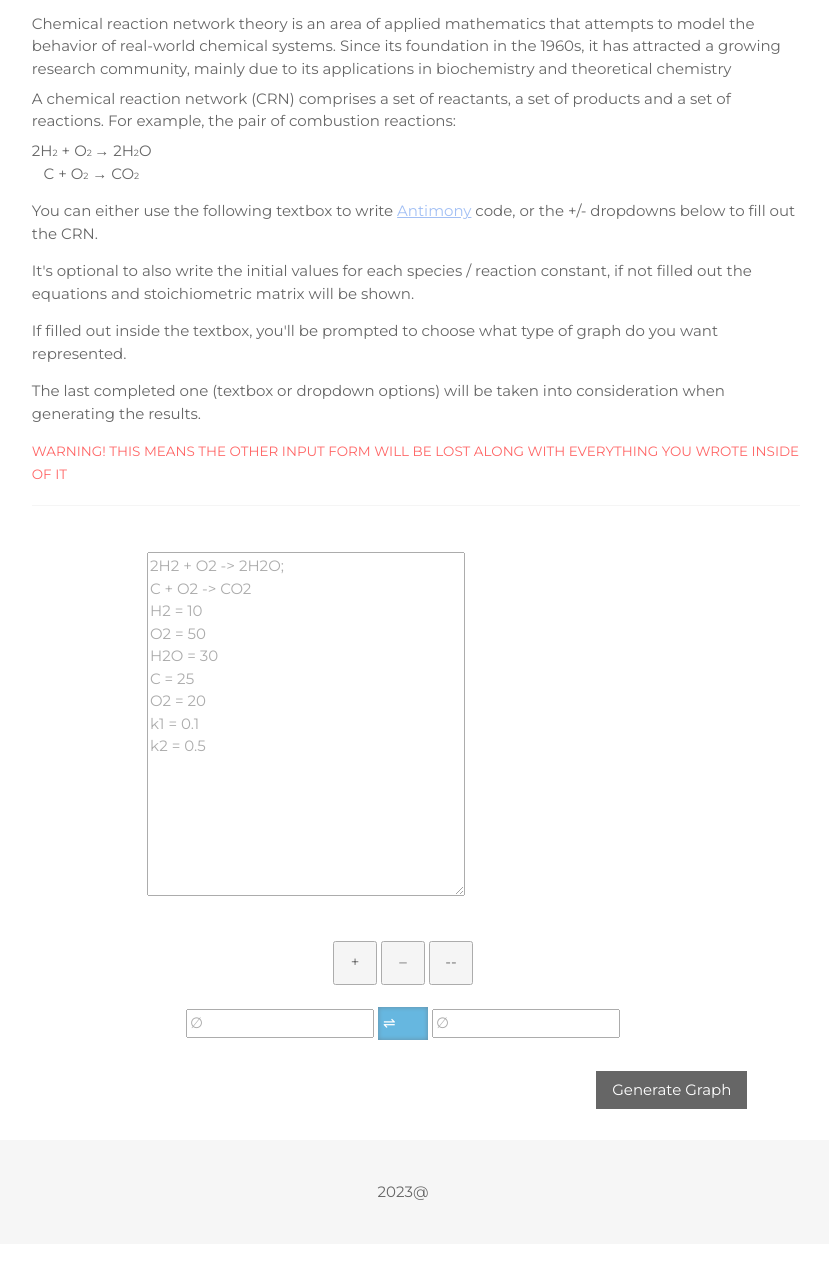
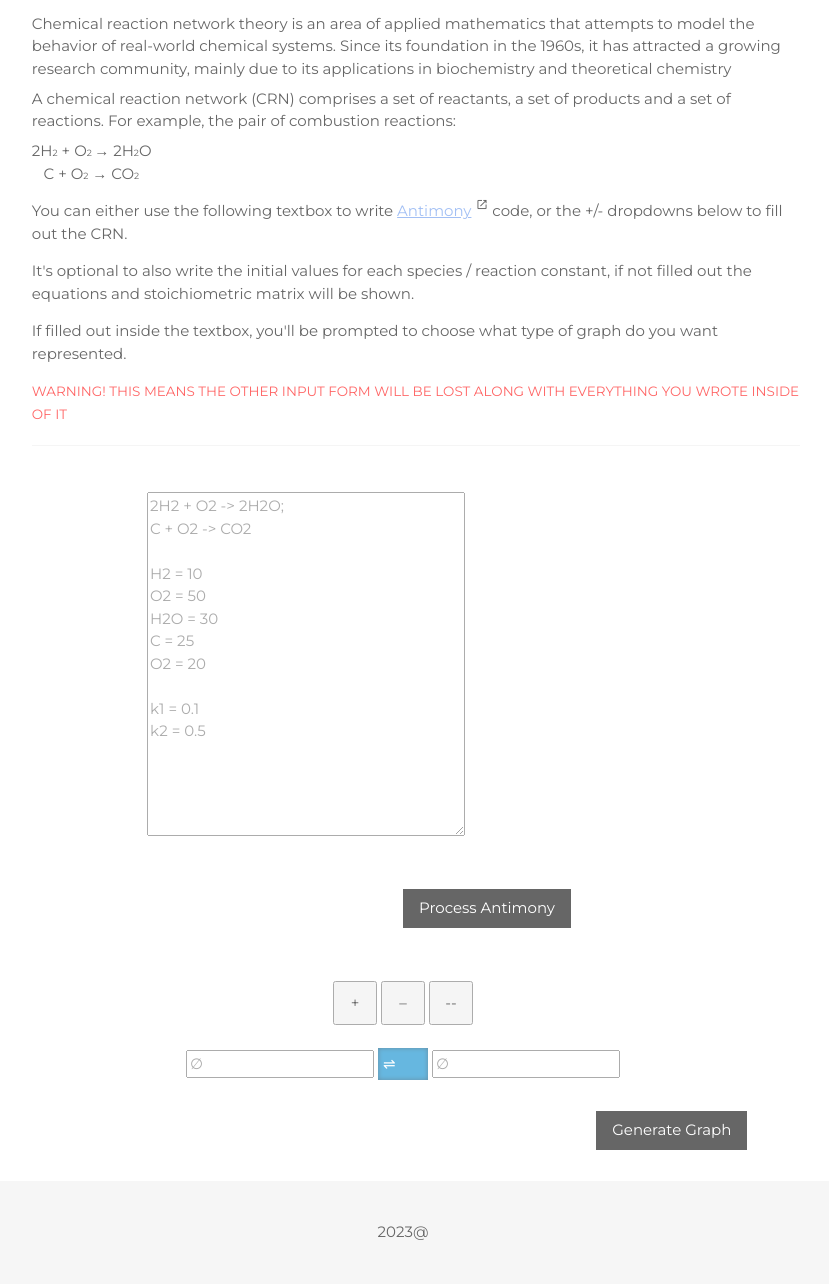
Before and after one commit to viktorashi/Open-CoNtRol, a Flask app: page / in a window 1280 px wide; the page is wider, and only the part inside the window is pictured. Shown: the part 221-1505 px from the top of that part, without its empty margins (237-1066 px from the left). Before the commit the page ends 1421 px from the top of that part, so only its background shows below. Run offline with Flask 3, Linux system fonts and the light colour scheme; some libraries are stand-ins or nearby versions.

Commit message:
small icon thingy

```diff
--- a/cefacesandramaua.txt
+++ b/cefacesandramaua.txt
@@ -118,6 +118,9 @@ Detailed feature (destul de bonus):
       SA VERIFICI NUMA CA TOATE AU INITIAL VALUES PUSE
       sa nu mai pui lumea sa puna neaparat patyea de la final de "k1*S1" de la "S1 -> S2; k1*S1" ca se intelege ce si de unde si cum
       daca sunt filled out initial values iti apare pagina cu ce fel de graph vrei sa-ti faca
+      antimonyu ala tre sa fie mai intai de forma sa fie ecuatiile dupa valorile, sa fiem ai usor sa verific daca le are la toate valori sau ba
 
 
 poate o baza de date de doamne ajuta
+
+sa fac sa apara cumva pe prima pagina direct direct toate fisierele pe care le am eu ca asa nu are niciun rost sa pui mai intai omu sa completeze aia si dupa sa-i dai optiunile care au aparut inainte
--- a/open_control/static/home.css
+++ b/open_control/static/home.css
@@ -57,3 +57,12 @@ textarea {
 a {
   color: cornflowerblue;
 }
+
+.material-symbols-outlined {
+  font-size: small;
+  font-variation-settings:
+  'FILL' 0,
+  'wght' 400,
+  'GRAD' 0,
+  'opsz' 14
+}
--- a/open_control/static/home.js
+++ b/open_control/static/home.js
@@ -19,7 +19,7 @@ function genTextBox(textBoxID)
                             <br></div> `);
 }
 
-function validateForm(){
+function validateAntimonyForm(){
 	  for(let i = 1; i <= countEcuatii; i++ ){
 		  const box_left = document.forms['form'][`ec_${i}_left`].value.trim()
 		  const box_right = document.forms['form'][`ec_${i}_right`].value.trim()
@@ -27,11 +27,11 @@ function validateForm(){
 		  if (!(validEquation(box_left) || validEquation(box_right))){
 			  document.getElementsByClassName('error')[0].innerText = 'A chemical reaction not valid'
 			  console.log('NA DAT MATCHH')
-			  //meaning it's not safe to submit the form
+			  //it's not safe to submit the form
 			  return false;
 		  }
 	  }
-	  //meaning it's safe to submit the form
+	  //it's safe to submit the form
 	  return true;
 }
 function validEquation(str) {
@@ -62,8 +62,6 @@ $(document).ready(() => {
             });
 
         });
-
-
 
 let timeoutId;
 
--- a/open_control/templates/home.html
+++ b/open_control/templates/home.html
@@ -7,12 +7,14 @@
     <link rel="stylesheet" href="https://www.w3schools.com/w3css/4/w3.css">
     <link rel="stylesheet" href="https://fonts.googleapis.com/css?family=Montserrat">
     <link rel="stylesheet" href="https://cdnjs.cloudflare.com/ajax/libs/font-awesome/4.7.0/css/font-awesome.min.css">
-    <link rel="stylesheet" href="../static/home.css">
-    <link rel="icon" href="../static/favicon.ico" />
     <script type="text/javascript" src="https://code.jquery.com/jquery-latest.min.js"></script>
     <script type="text/javascript" src="https://ajax.googleapis.com/ajax/libs/jquery/1.11.2-/jquery.min.js"></script>
     <script src="https://cdnjs.cloudflare.com/polyfill/v3/polyfill.min.js?features=es6"></script>
+   <link rel="stylesheet" href="https://fonts.googleapis.com/css2?family=Material+Symbols+Outlined:opsz,wght,FILL,GRAD@20..48,100..700,0..1,-50..200&icon_names=open_in_new" />
+
     <script src="../static/load-mathjax.js" async></script>
+    <link rel="stylesheet" href="../static/home.css">
+    <link rel="icon" href="../static/favicon.ico"/>
 
 </head>
 <body>
@@ -68,41 +70,56 @@
                 {#    used to process Antimony code and append it to the existing select/options  #}
 
                 <p class="content">You can either use the following textbox to write <a
-                        href="https://tellurium.readthedocs.io/en/latest/antimony.html#introduction-and-basics">Antimony</a>
+                        href="https://tellurium.readthedocs.io/en/latest/antimony.html#introduction-and-basics" target=”_blank”>Antimony</a> <sup><span class="material-symbols-outlined">open_in_new</span></sup>
+
                     code, or the +/- dropdowns below to fill out the CRN. </p>
 
                 <p>It's optional to also write the initial values for each species / reaction constant, if not filled
                     out the equations and stoichiometric matrix will be shown.</p>
 
-                <p> If filled out inside the textbox, you'll be prompted to choose what type of graph do you want represented.
+                <p> If filled out inside the textbox, you'll be prompted to choose what type of graph do you want
+                    represented.
                 </p>
 
-                <p>The last completed one (textbox or dropdown options) will be taken into consideration when generating the results.</p>
-
-                <span class="error">WARNING! THIS MEANS THE OTHER INPUT FORM WILL BE LOST ALONG WITH EVERYTHING YOU WROTE INSIDE OF IT </span> <hr>
+                <span class="error">WARNING! THIS MEANS THE OTHER INPUT FORM WILL BE LOST ALONG WITH EVERYTHING YOU WROTE INSIDE OF IT </span>
+                <hr>
             </div>
         </header>
 
-                {#    TODO tine minte sa incerci sa pui cu url_for('save_reactii') #}
-                <form name="form" onsubmit="validateForm()" action="/save_reactii" id="DynamicTextBox"
-                      class="contact-form" method="post">
 
-                    <div style="width: 60%; left: 30%; padding-top:2%; position: relative"><textarea class="w31-center w3-margin-bottom" placeholder="2H2 + O2 -> 2H2O;
+        <form action="/save_reactii_antimony" method="post" name="antimony_form" onsubmit="">
+            <div style="width: 60%; left: 30%; padding-top:2%; position: relative">
+                        <textarea class="w31-center w3-margin-bottom" placeholder="2H2 + O2 -> 2H2O;
 C + O2 -> CO2
+
 H2 = 10
 O2 = 50
 H2O = 30
 C = 25
 O2 = 20
+
 k1 = 0.1
-k2 = 0.5"
-                                   cols="35" rows="15"></textarea></div>
+k2 = 0.5" cols="35" rows="15" name="antimony-textarea"></textarea>
+            </div>
+                <div style="position: relative; left: 50%">
+                    <!--<p><b>Creare grafic personalizat.</b></p>-->
+                    <p class="w3-padding-16">
+                        <button id="buton" class="w3-button w3-black" type="submit">
+                            Process Antimony
+                        </button>
+                    </p>
+                </div>
+            <br>
+        </form>
+        {#    TODO tine minte sa incerci sa pui cu url_for('save_reactii') #}
+        <form name="form" onsubmit="validateAntimonyForm()" action="/save_reactii_dropdowns" id="dropdownForm"
+              class="contact-form" method="post">
 
-                    <br>
+
             <div style="text-align: center;">
-                <button id="Add" href="#" title="Add new reaction" style="height: 44px; width: 44px;">+</button>
-                <button id="Remove" href="#" title="Remove last reaction" style="height: 44px; width: 44px;">–</button>
-                <button id="reset_reaction_button" href="#" title="Reset all reactions"
+                <button id="Add" title="Add new reaction" style="height: 44px; width: 44px;">+</button>
+                <button id="Remove" title="Remove last reaction" style="height: 44px; width: 44px;">–</button>
+                <button id="reset_reaction_button" title="Reset all reactions"
                         style="height: 44px; width: 44px;">--
                 </button>
 
@@ -114,7 +131,7 @@ k2 = 0.5"
                 <div style="position: relative; left: 21%">
                     <!--<p><b>Creare grafic personalizat.</b></p>-->
                     <p class="w3-padding-16">
-                            <button onclick="validateForm()" id="buton" class="w3-button w3-black" type="submit">
+                        <button id="buton" class="w3-button w3-black" type="submit">
                             Generate Graph
                         </button>
                     </p>
--- a/open_control/utils.py
+++ b/open_control/utils.py
@@ -53,11 +53,10 @@ def save_reactions_file(req):
     :return: None
     """
     ecuatii_count = int(req.form.get('ecuatiiCount'))
-    index = 1
 
     the_file = open("open_control/templates/metode_lucru/crn.txt", "w")
 
-    while index <= ecuatii_count:
+    for index in range(1,ecuatii_count):
         ec_left = req.form.get('ec_' + str(index) + '_left')
         ec_dir = req.form.get('ec_' + str(index) + '_dir')
         ec_right = req.form.get('ec_' + str(index) + '_right')
@@ -75,8 +74,6 @@ def save_reactions_file(req):
 #asa ii da overwrite la open_control/templates/metode_lucru/crn.txt
         the_file.write(ecuatie_finala)
         the_file.write("\n")
-
-        index += 1
 
     the_file.close()
 #TODO dati seama cate are in comut cu crn2antomony ca sa nu mai fie atata cod duplicat
--- a/open_control/views.py
+++ b/open_control/views.py
@@ -11,11 +11,22 @@ def home():
 
 
 
-@app.post("/save_reactii")
-def save_reactii():
+@app.post("/save_reactii_dropdowns")
+def save_reactii_dropdowns():
+    """
+    Only used when submitting the form via the manual writing dropdowns
+    :return:
+    """
     save_reactions_file(request)
     return redirect(url_for('input_user'))
 
+@app.post("/save_reactii_antimony")
+def save_reactii_antimony():
+    """
+    Only used when submitting the form via the Antimony code textarea
+    :return:
+    """
+    pass
 
 @app.get('/input_user')
 def input_user():
```
Lines whose indentation alone changed are shown as unchanged.
